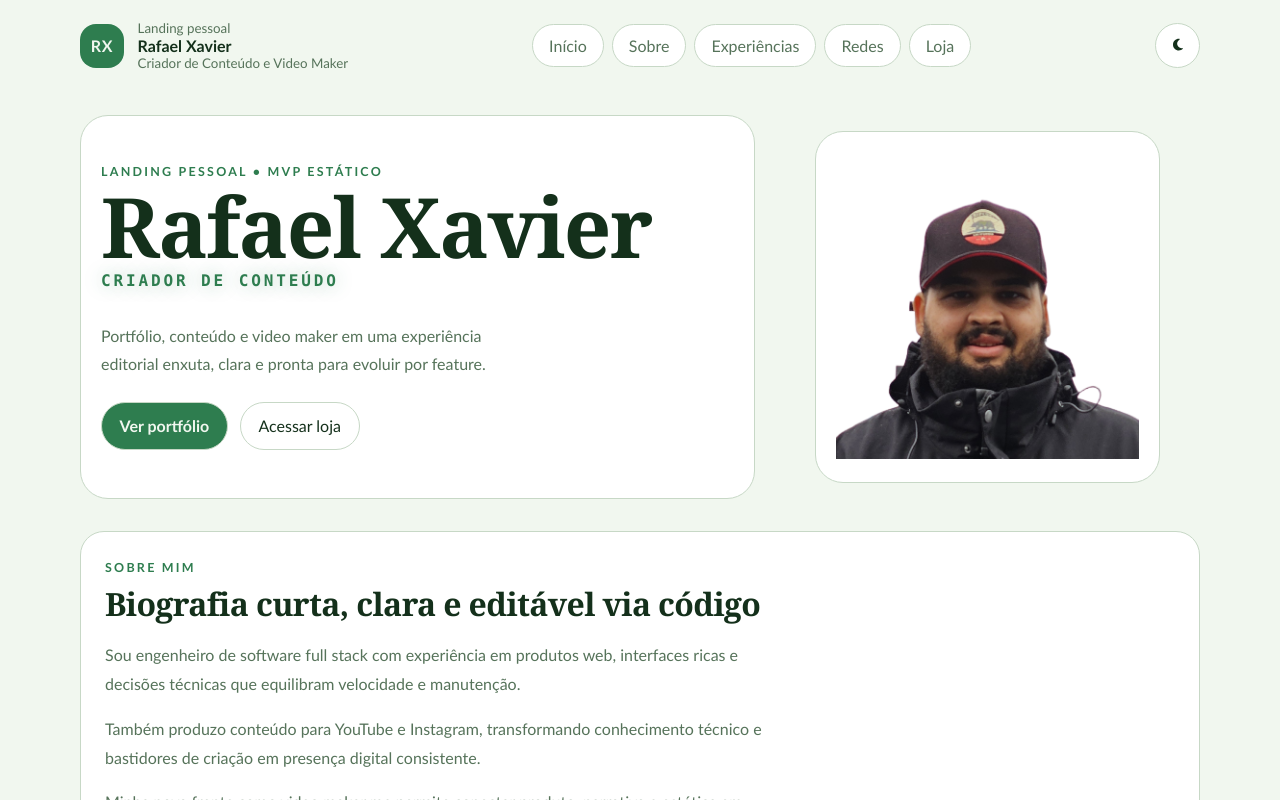
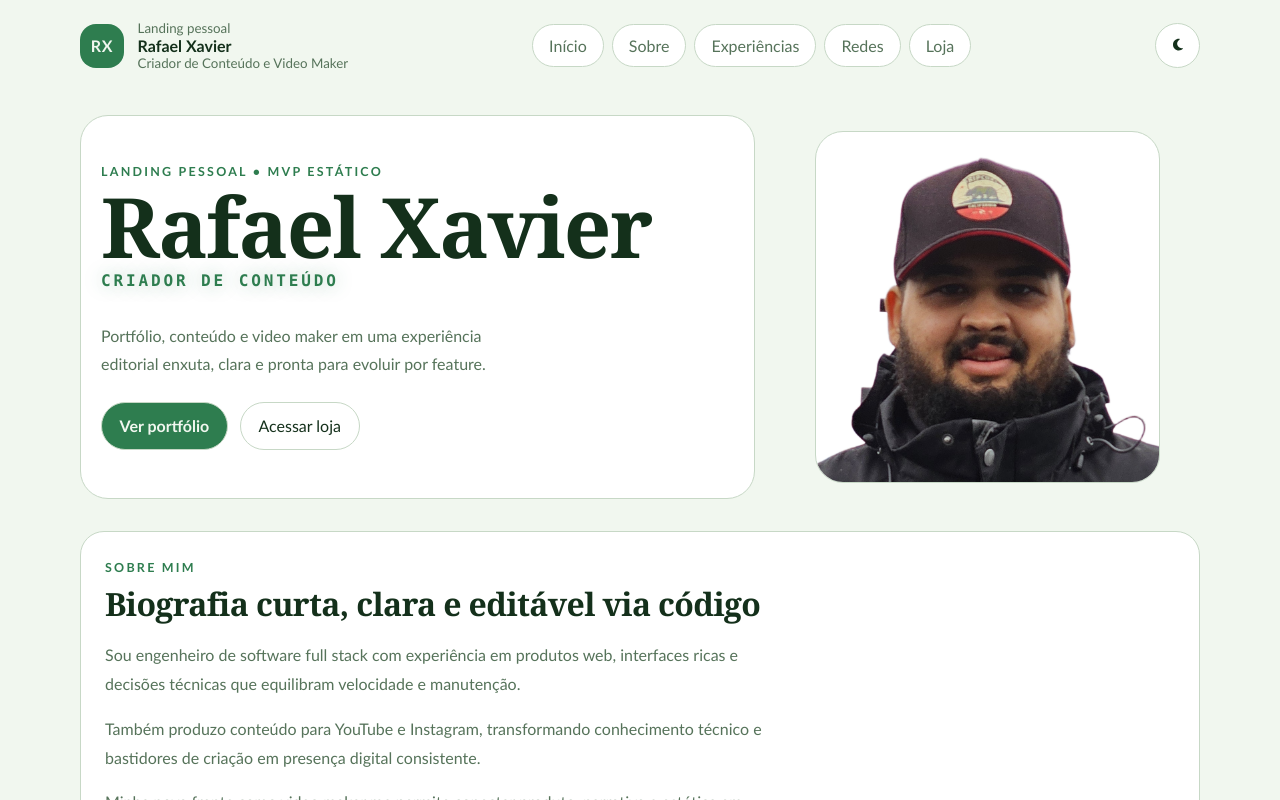
Before and after one commit to rafaasx/xavier, an Angular app in the folder frontend/: page / in a window 1280 px wide. Shown: the top 800 px of the page. Built offline with nearby package versions, Linux system fonts and the light colour scheme.

Commit message:
alterado imagem principal

```diff
--- a/frontend/src/app/features/landing/landing-hero.component.scss
+++ b/frontend/src/app/features/landing/landing-hero.component.scss
@@ -25,14 +25,22 @@
 
 .hero__portrait {
   display: grid;
-  gap: 1rem;
-  place-items: center;
+  gap: 0;
+  place-items: stretch;
   text-align: center;
+  padding: 0;
+  overflow: hidden;
 }
 
 .hero__portrait img {
-  width: min(100%, 20rem);
-  height: auto;
+  width: 100%;
+  height: 100%;
+  max-width: none;
+  aspect-ratio: 1 / 1;
+  object-fit: cover;
+  object-position: center top;
+  transform: scale(1.2);
+  transform-origin: center center;
 }
 
 .hero__portrait figcaption {
```
